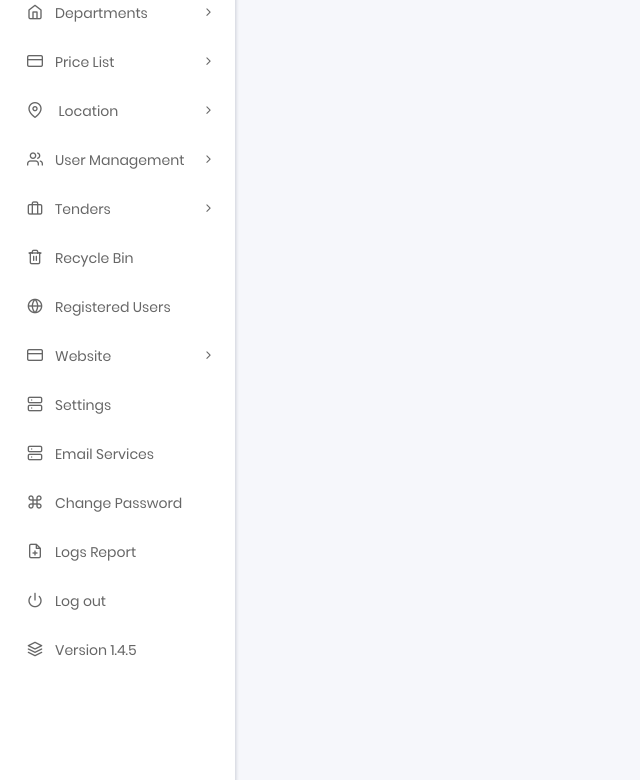
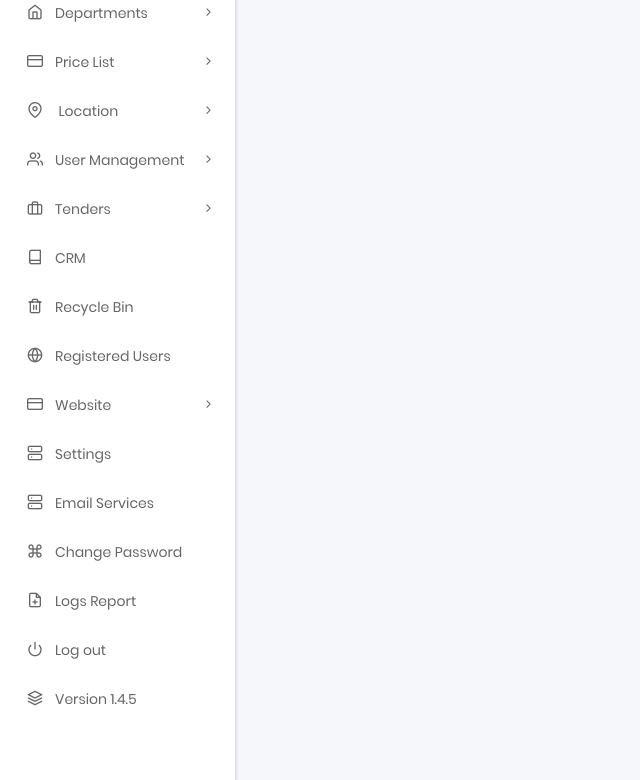
Before and after one commit to Yashdeep9073/quotetender, a PHP site: page /quotetender/login/add-brand.php in a window 1280 px wide. Shown: the part 420-1200 px from the top of the page, without its empty margins (0-640 px from the left). Run offline with PHP 8.4, Linux system fonts and the light colour scheme; the visitor is signed in with stand-in values (Sample User, id 1); tables that the repository leaves empty or names only in its code hold one stand-in row (values such as "Sample post"); data that the repository does not hold is empty; some libraries are stand-ins or nearby versions.

Commit message:
crm-link

```diff
--- a/env.php
+++ b/env.php
@@ -19,4 +19,7 @@ putenv('BASE_URL=https://dvepl.com/quotetender');
 // Ip Config
 putenv('IP_TOKEN=a57896b12007b1');
 
+putenv('CRM_URL=https://dvepl.vibrantick.org');
+
+
 ?>
--- a/login/navbar.php
+++ b/login/navbar.php
@@ -272,6 +272,15 @@ $isAdmin = strtolower($roleData['role_name']) === 'admin';
                     </li>
                 <?php endif; ?>
 
+                <?php if ($isAdmin || hasPermission('CRM', $privileges, $roleData['role_name'])): ?>
+                    <!-- CRM Link -->
+                    <li class="nav-item ">
+                        <a href="<?= getenv("CRM_URL") ?? "" ?>" target="_blank" class=" nav-link "><span class=" pcoded-micon"><i
+                                    class="feather icon-book"></i></span><span class="pcoded-mtext">CRM
+                            </span></a>
+                    </li>
+                <?php endif; ?>
+
 
                 <?php if ($isAdmin || hasPermission('Recycle Bin', $privileges, $roleData['role_name'])): ?>
                     <!-- Recycle Bin -->
```
